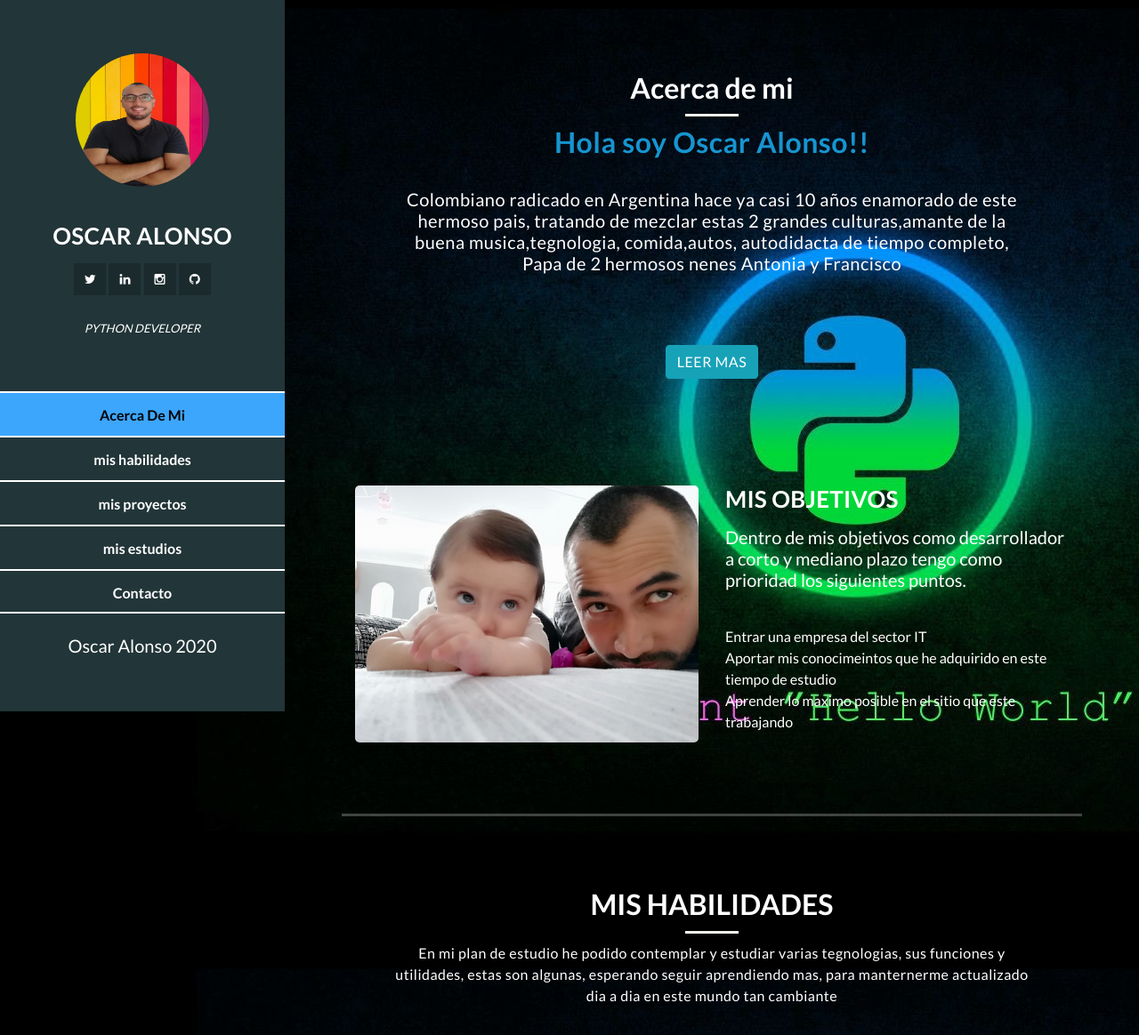
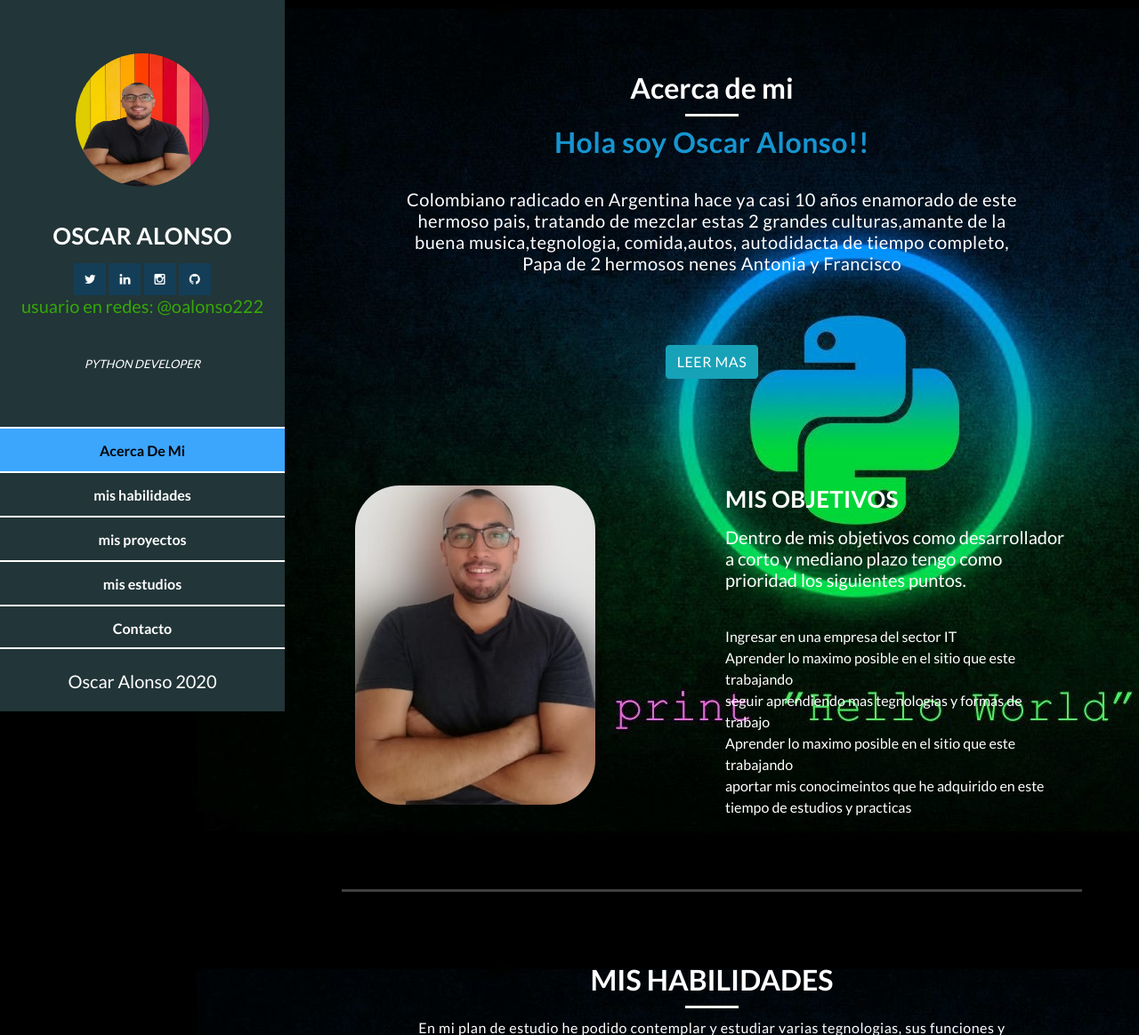
Before and after one commit to alonso0218/Portafolios, a Django app: page / in a window 1280 px wide. Shown: the top 1164 px of the page at 89% size. Run offline with Django 3.2, Linux system fonts and the light colour scheme; some libraries are stand-ins or nearby versions.

Commit message:
utimos cambios redes sociales

```diff
--- a/_config.yml
+++ /dev/null
@@ -1 +0,0 @@
-theme: jekyll-theme-cayman
--- a/contactoapp/static/contactoapp/assets/css/templatemo-style.css
+++ b/contactoapp/static/contactoapp/assets/css/templatemo-style.css
@@ -166,20 +166,20 @@ html {
 }
 
 .menu .social-network ul li a {
-    width: 50px;
-    height: 50px;
+    width: 60px;
+    height: 60px;
     display: inline-block;
     text-align: center;
-    line-height: 40px;
-    background-color: rgba(0, 0, 0, 0.2);
+    line-height: 50px;
+    background-color: rgba(5, 73, 119, 0.486);
     color: #fff;
     font-size: 14px;
     transition: all 0.5s;
 }
 
 .menu .social-network ul li a:hover {
-    background-color: rgb(60, 166, 253);
-    color: #fb0a0a;
+    background-color: rgb(9, 52, 87);
+    color: #000000;
 }
 
 .menu .copyright-text {
@@ -272,7 +272,7 @@ html {
 #menu-close {
     cursor: pointer;
     text-align: right;
-    color: #a43f49;
+    color: #4d4949;
     background-color: #fff;
     width: 100%;
     height: 60px;
@@ -367,12 +367,12 @@ button:hover {
 .right-image-post {
     margin-top: 60px;
     padding-top: 60px;
-    border-top: 2px solid rgba(250, 250, 250, 0.1);
+    border-top: 2px solid rgba(20, 19, 19, 0.1);
 }
 
 .left-image img,
 .right-image img {
-    border-radius: 5px;
+    border-radius: 50px;
 }
 
 .right-image-post h4,
--- a/contactoapp/templates/contactoapp/base.html
+++ b/contactoapp/templates/contactoapp/base.html
@@ -42,17 +42,18 @@ https://templatemo.com/tm-531-reflux
             <div class="social-network">
               <ul class="social-icons">
                 <li>
-                  <a href="https://twitter.com/?logout=1617340536932"><i class="fa fa-twitter"></i></a>
+                  <a href="https://twitter.com/invites"><i class="fa fa-twitter"></i></a>
                 </li>
                 <li>
-                  <a href="https://www.linkedin.com"><i class="fa fa-linkedin"></i></a>
+                  <a href="https://www.linkedin.com/in/oscar-alonso-02a22515a"><i class="fa fa-linkedin"></i></a>
                 </li>
                 <li>
-                  <a href="https://www.instagram.com/"><i class="fa fa-instagram"></i></a>
+                  <a href="https://www.instagram.com/invites/contac/?i=7m74z95ne2h4&utm_content=avjn0c"><i class="fa fa-instagram"></i></a>
                 </li>
                 <li>
-                  <a href="https://github.com/"><i class="fa fa-github"></i></a>
+                  <a href="https://github.com/alonso0218/"><i class="fa fa-github"></i></a>
                 </li>
+                <p style='color:rgb(53, 168, 7)'>usuario en redes: @oalonso222</p>
               </ul>
             </div>
             <br>
--- a/contactoapp/templates/contactoapp/home.html
+++ b/contactoapp/templates/contactoapp/home.html
@@ -36,7 +36,7 @@
       <div class="row">
         <div class="col-md-6">
           <div class="left-image">
-            <img src="{% static 'contactoapp/assets/images/antonia.jpg'%}" alt="mi gorda" />
+            <img  style ='width:70%'src="{% static 'contactoapp/assets/images/fotoosqui2.jpg'%}" alt="foto mia" />
           </div>
         </div>
         <div class="col-md-6">
@@ -46,12 +46,11 @@
               puntos. </p>
             <ul >
               <br>
-              <li> Entrar una empresa del sector IT</li>
-
-              <li> Aportar mis conocimeintos que he adquirido en este tiempo de estudio</li>
-
+              <li> Ingresar en  una empresa del sector IT</li>
               <li>Aprender lo maximo posible en el sitio que este trabajando </li>
-
+              <li>seguir aprendiendo mas tegnologias y formas de trabajo </li>
+              <li>Aprender lo maximo posible en el sitio que este trabajando </li>
+              <li> aportar mis conocimeintos que he adquirido en este tiempo de estudios y practicas</li>
             </ul>
           </div>
         </div>
```
Also changed, not shown: Portafolio/settings.py (+2 -5 lines), contactoapp/static/contactoapp/assets/images/fotoosqui2.jpg (added), 2 other files.
